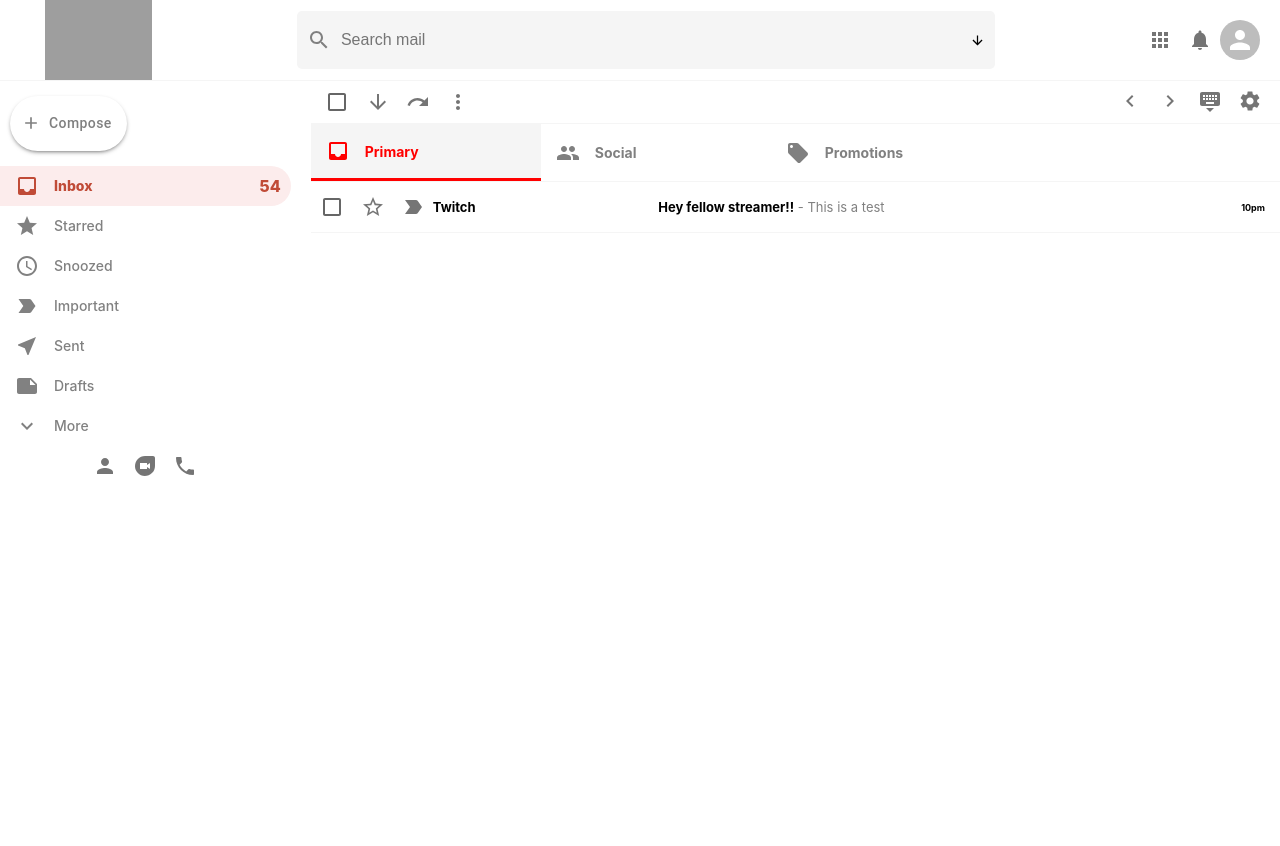
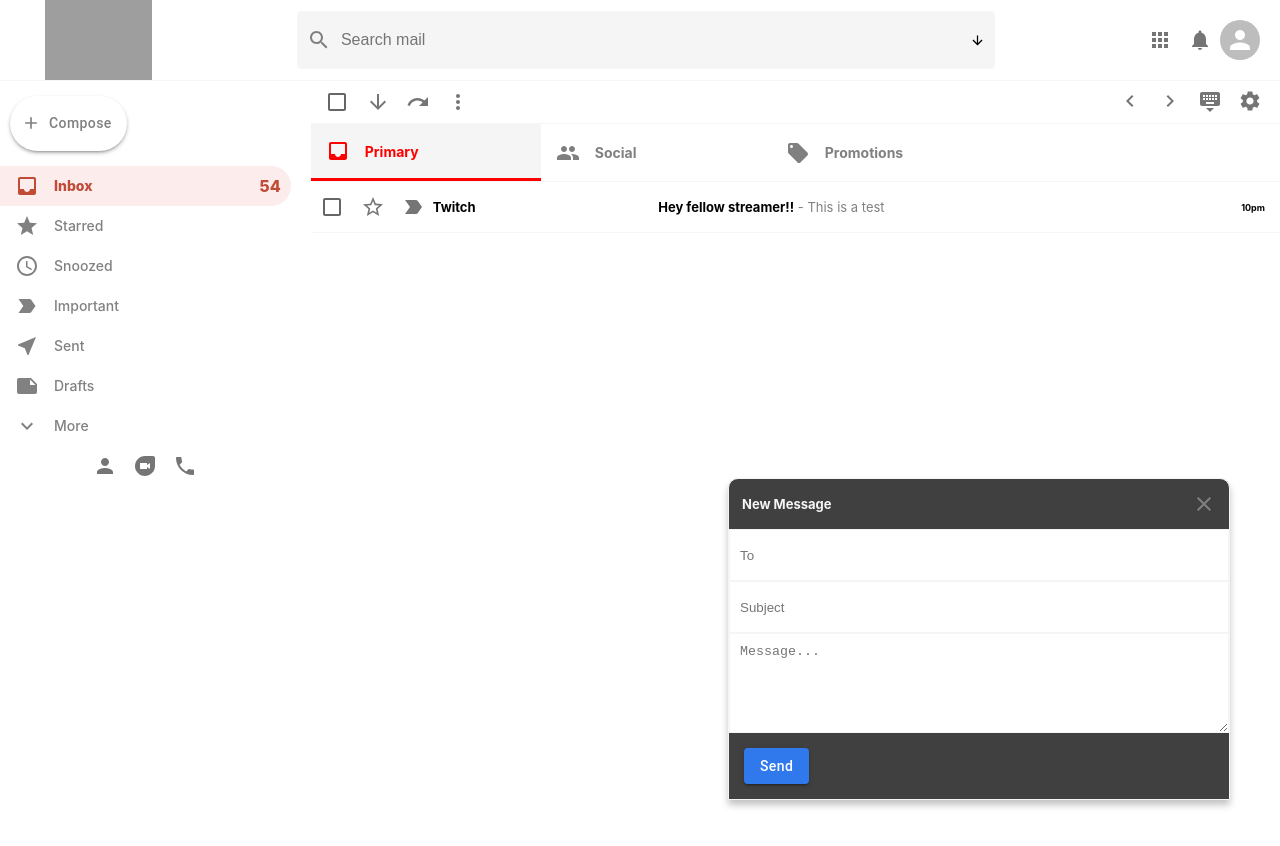
Before and after one commit to mouradchaker/gmail-clone, a React (Create React App) app: page / in a window 1280 px wide. Shown: the top 846 px of the page. Built offline with nearby package versions, Linux system fonts and the light colour scheme; grey boxes are pictures that could not be loaded.

Commit message:
sendmail-reactHookForm

```diff
--- a/package.json
+++ b/package.json
@@ -13,6 +13,7 @@
     "@testing-library/user-event": "^14.4.3",
     "react": "^18.2.0",
     "react-dom": "^18.2.0",
+    "react-hook-form": "^7.43.2",
     "react-redux": "^8.0.5",
     "react-router-dom": "^5.2.0",
     "react-scripts": "5.0.1",
--- a/src/App.js
+++ b/src/App.js
@@ -5,6 +5,7 @@
 import { BrowserRouter as Router, Switch, Route, Link } from "react-router-dom";
 import Mail from "./component/Mail/Mail";
 import EmailList from "./component/EmailList/EmailList";
+import SendMail from "./component/SendMail/SendMail";
 function App() {
   return (
     <Router>
@@ -24,6 +25,8 @@
             </Route>
           </Switch>
         </div>
+
+        <SendMail />
       </div>
     </Router>
   );
--- /dev/null
+++ b/src/component/SendMail/SendMail.css
@@ -0,0 +1,75 @@
+.sendMail {
+  position: absolute;
+  bottom: 0;
+  right: 50px;
+  background-color: #404040;
+  width: 40%;
+  height: 40%;
+  max-width: 500px;
+  border-top-right-radius: 10px;
+  border-top-left-radius: 10px;
+  display: flex;
+  flex-direction: column;
+  border: 1px solid whitesmoke;
+  box-shadow: 0px 5px 7px 0px rgba(0, 0, 0, 0.24);
+}
+
+.sendMail__header {
+  padding: 13px;
+  display: flex;
+  justify-content: space-between;
+  align-items: center;
+  color: gray;
+}
+
+.sendMail__close {
+  cursor: pointer;
+}
+
+.sendMail__header > h3 {
+  color: whitesmoke;
+  font-size: 13px;
+}
+
+.sendMail__send {
+  background-color: #3079ed !important;
+  text-transform: capitalize !important;
+  margin: 15px !important;
+  color: white !important;
+}
+
+.sendMail > form {
+  display: flex;
+  flex: 1;
+  flex-direction: column;
+}
+
+.sendMail > form > input {
+  height: 30px;
+  padding: 10px;
+  border: 1px solid whitesmoke;
+  outline: none;
+}
+
+.sendMail > form > textarea {
+  height: 30px;
+  padding: 10px;
+  border: 1px solid whitesmoke;
+  outline: none;
+}
+
+.sendMail > form > textarea:focus {
+  border: none;
+}
+
+.sendMail__inputmessage {
+  flex: 1;
+  overflow-wrap: break-word;
+}
+
+.sendMail__error {
+  background-color: white;
+  color: red;
+  text-align: right;
+  padding: 2px;
+}
--- /dev/null
+++ b/src/component/SendMail/SendMail.js
@@ -0,0 +1,70 @@
+import React from "react";
+import "./SendMail.css";
+import CloseIcon from "@mui/icons-material/Close";
+import { Button } from "@mui/material";
+import { useForm } from "react-hook-form";
+
+function SendMail() {
+  const {
+    register,
+    handleSubmit,
+    watch,
+    formState: { errors },
+  } = useForm();
+
+  const onSubmit = (formData) => {
+    console.log(formData);
+  };
+
+  return (
+    <div className="sendMail">
+      <div className="sendMail__header">
+        <h3>New Message</h3>
+        <CloseIcon className="sendMail__close" />
+      </div>
+
+      <form onSubmit={handleSubmit(onSubmit)}>
+        <input
+          name="to"
+          placeholder="To"
+          type="email"
+          {...register("to", { required: true })}
+        />
+        {errors.to && <p className="sendMail__error">To is Required!</p>}
+
+        <input
+          name="subject"
+          placeholder="Subject"
+          type="text"
+          {...register("subject", { required: true })}
+        />
+        {errors.subject && (
+          <p className="sendMail__error">Subject is Required!</p>
+        )}
+
+        <textarea
+          name="message"
+          placeholder="Message..."
+          className="sendMail__inputmessage"
+          {...register("message", { required: true })}
+        ></textarea>
+        {errors.message && (
+          <p className="sendMail__error">Message is Required!</p>
+        )}
+
+        <div className="sendMail__options">
+          <Button
+            className="sendMail__send"
+            variant="contained"
+            color="primary"
+            type="submit"
+          >
+            Send
+          </Button>
+        </div>
+      </form>
+    </div>
+  );
+}
+
+export default SendMail;
```
Also changed, not shown: 1 other file (tests, documents, lock files or other folders).
